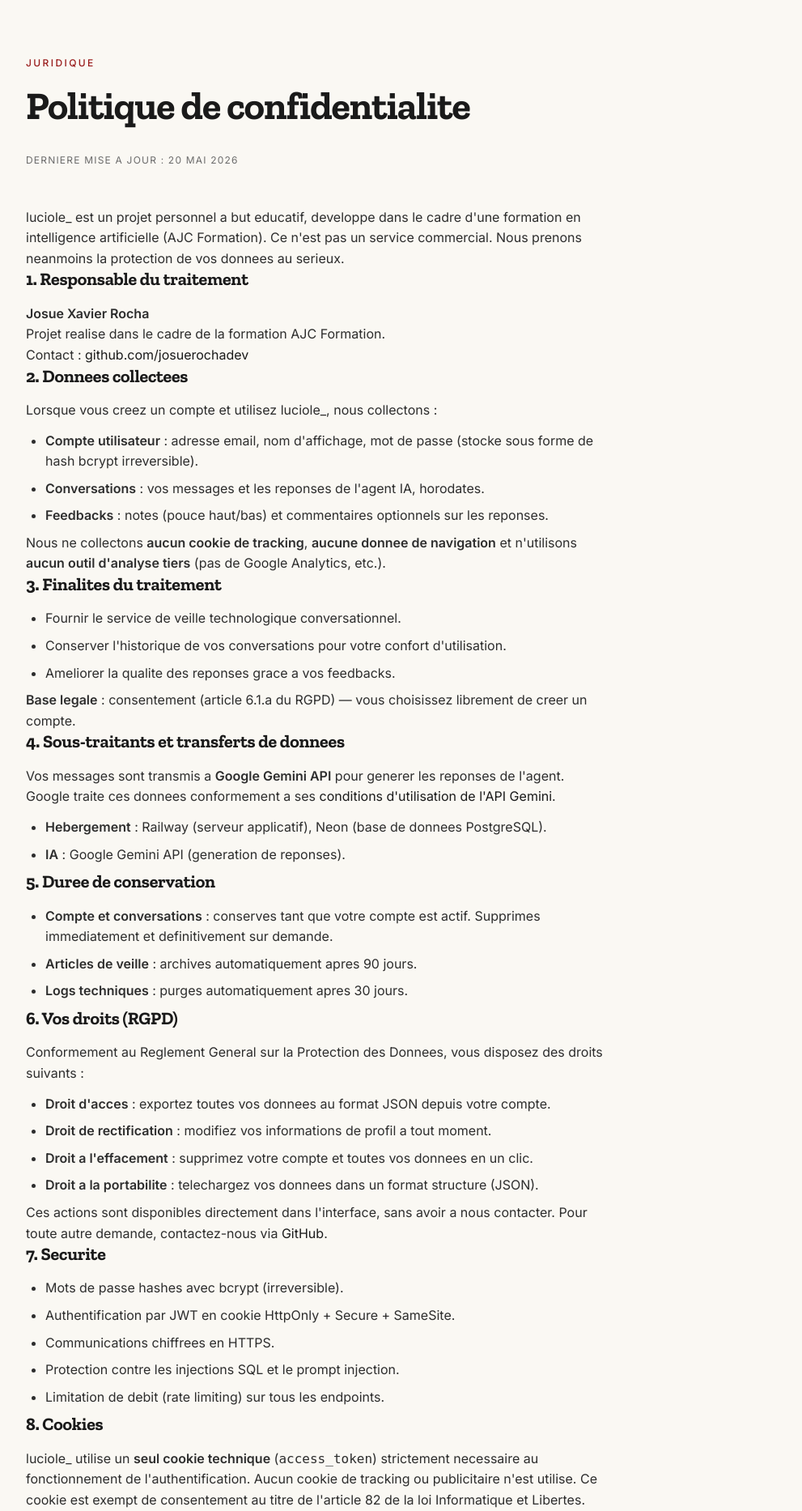
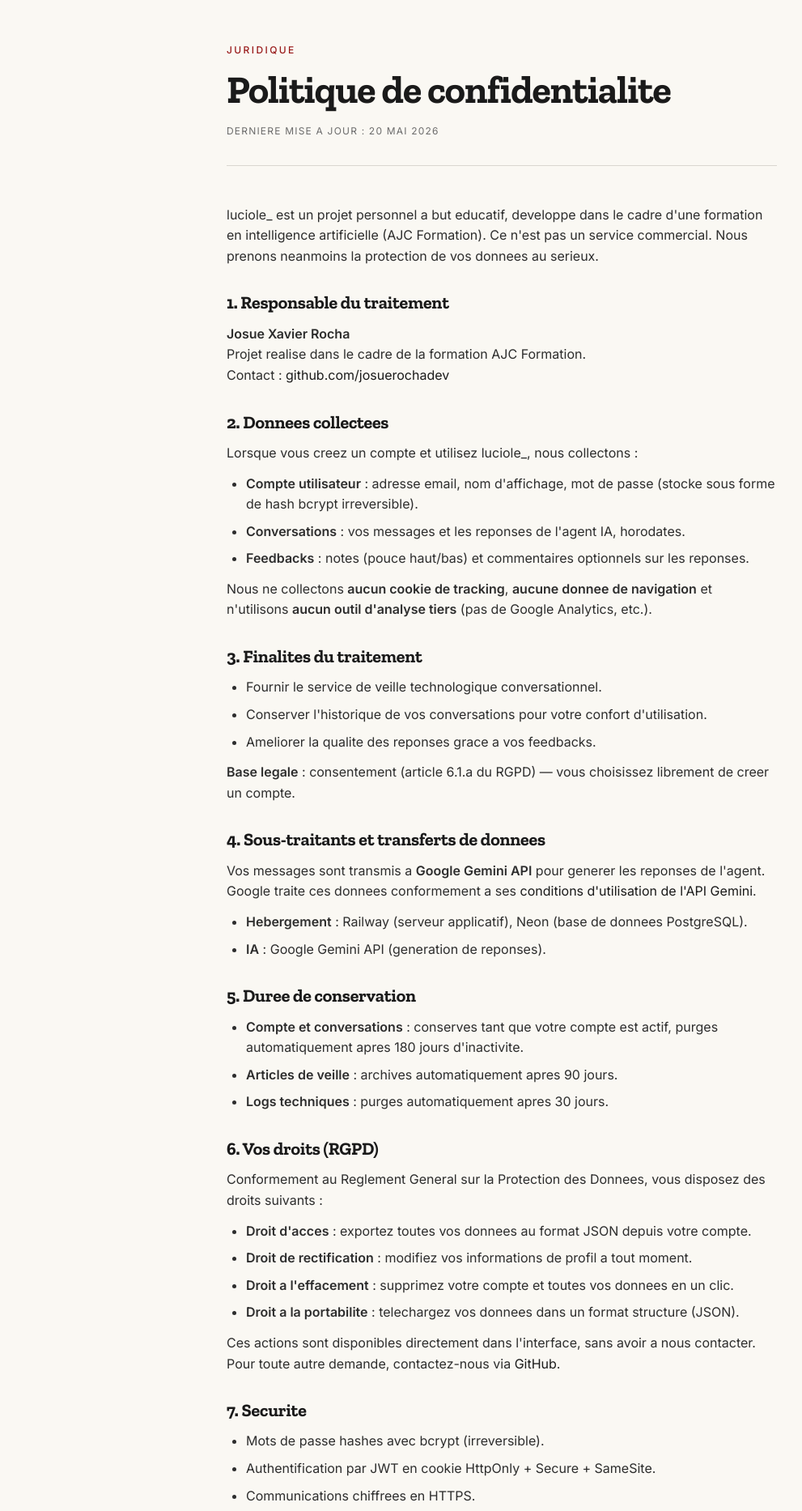
Before and after one commit to josuerochadev/luciole, a Python web app: template templates/privacy.html in a window 1280 px wide. Shown: the part 127-1993 px from the top of the page at 81% size, without its empty margins (20-1011 px from the left). Run offline with Jinja, Linux system fonts and the light colour scheme; the template is opened without the code that fills it, so the values that code supplies are empty.

Commit message:
fix(ui): footer flexbox 4 colonnes + mise en page pages légales
- Footer: passe de grid 3-col à flexbox pour gérer 4+ colonnes
- Pages légales: classe .luciole-legal (680px centré, spacing cohérent)
- Supprime les styles inline des templates privacy/terms
- Ajoute espacement au-dessus des sous-titres numérotés (h2)

Co-Authored-By: Claude Opus 4.6 (1M context) <noreply@anthropic.com>

```diff
--- a/static/luciole.css
+++ b/static/luciole.css
@@ -991,9 +991,10 @@ body.chat-active .luciole-footer {
 }
 
 .luciole-footer-row {
-  display: grid;
-  grid-template-columns: 1fr 1fr 1fr;
-  gap: var(--luciole-space-8);
+  display: flex;
+  flex-wrap: wrap;
+  justify-content: space-between;
+  gap: var(--luciole-space-6) var(--luciole-space-8);
   max-width: var(--luciole-max-width);
   margin: 0 auto;
   padding: 0 var(--luciole-gutter);
@@ -1004,7 +1005,6 @@ body.chat-active .luciole-footer {
   flex-direction: column;
   gap: var(--luciole-space-1);
 }
-.luciole-footer-col:nth-child(2) { text-align: center; }
 .luciole-footer-col:last-child { text-align: right; }
 
 .luciole-footer-label {
@@ -1171,12 +1171,12 @@ body.chat-active .luciole-footer {
     margin-top: var(--luciole-space-12);
   }
   .luciole-footer-row {
-    grid-template-columns: 1fr;
+    flex-direction: column;
+    align-items: center;
     text-align: center;
-    gap: var(--luciole-space-6);
+    gap: var(--luciole-space-4);
   }
   .luciole-footer-col,
-  .luciole-footer-col:nth-child(2),
   .luciole-footer-col:last-child {
     text-align: center;
   }
@@ -1522,20 +1522,54 @@ body.chat-active .luciole-footer {
   text-decoration: underline;
 }
 
+/* Legal pages */
+.luciole-legal {
+  max-width: 680px;
+  margin: 0 auto;
+  padding: var(--luciole-space-12) 0 var(--luciole-space-16);
+}
+
+.luciole-legal-header {
+  margin-bottom: var(--luciole-space-12);
+  padding-bottom: var(--luciole-space-8);
+  border-bottom: 1px solid var(--luciole-rule);
+}
+
+.luciole-legal-header h1 {
+  margin: var(--luciole-space-3) 0 var(--luciole-space-4);
+}
+
 .luciole-legal-section {
   margin-bottom: var(--luciole-space-10);
 }
 
 .luciole-legal-section h2 {
-  margin-bottom: var(--luciole-space-4);
+  margin-top: var(--luciole-space-8);
+  margin-bottom: var(--luciole-space-3);
+}
+
+.luciole-legal-section p {
+  margin-bottom: var(--luciole-space-3);
+}
+
+.luciole-legal-section p:last-child {
+  margin-bottom: 0;
 }
 
 .luciole-legal-section ul {
-  margin-top: var(--luciole-space-3);
+  margin: var(--luciole-space-2) 0 var(--luciole-space-3);
+  padding-left: var(--luciole-space-6);
 }
 
 .luciole-legal-section li {
   margin-bottom: var(--luciole-space-2);
+  line-height: 1.6;
+}
+
+.luciole-legal-footer {
+  margin-top: var(--luciole-space-12);
+  padding-top: var(--luciole-space-6);
+  border-top: 1px solid var(--luciole-rule);
 }
 
 /* User info in masthead */
--- a/templates/privacy.html
+++ b/templates/privacy.html
@@ -1,15 +1,13 @@
 {% extends "base.html" %}
 
 {% block content %}
-<section style="padding: var(--luciole-space-16) 0; max-width: 720px;">
+<section class="luciole-legal">
 
-  <span class="t-eyebrow-accent">Juridique</span>
-  <h1 class="t-display-md" style="margin: var(--luciole-space-4) 0 var(--luciole-space-8);">
-    Politique de confidentialite
-  </h1>
-  <p class="t-meta" style="color: var(--luciole-muted); margin-bottom: var(--luciole-space-12);">
-    Derniere mise a jour : 20 mai 2026
-  </p>
+  <div class="luciole-legal-header">
+    <span class="t-eyebrow-accent">Juridique</span>
+    <h1 class="t-display-md">Politique de confidentialite</h1>
+    <p class="t-meta" style="color: var(--luciole-muted);">Derniere mise a jour : 20 mai 2026</p>
+  </div>
 
   <!-- Intro -->
   <div class="luciole-legal-section">
@@ -35,7 +33,7 @@
     <p class="t-body" style="color: var(--luciole-ink-soft);">
       Lorsque vous creez un compte et utilisez luciole_, nous collectons :
     </p>
-    <ul class="t-body" style="color: var(--luciole-ink-soft); padding-left: var(--luciole-space-6);">
+    <ul class="t-body" style="color: var(--luciole-ink-soft);">
       <li><strong>Compte utilisateur</strong> : adresse email, nom d'affichage, mot de passe (stocke sous forme de hash bcrypt irreversible).</li>
       <li><strong>Conversations</strong> : vos messages et les reponses de l'agent IA, horodates.</li>
       <li><strong>Feedbacks</strong> : notes (pouce haut/bas) et commentaires optionnels sur les reponses.</li>
@@ -48,7 +46,7 @@
   <!-- 3. Finalites -->
   <div class="luciole-legal-section">
     <h2 class="t-headline-sm">3. Finalites du traitement</h2>
-    <ul class="t-body" style="color: var(--luciole-ink-soft); padding-left: var(--luciole-space-6);">
+    <ul class="t-body" style="color: var(--luciole-ink-soft);">
       <li>Fournir le service de veille technologique conversationnel.</li>
       <li>Conserver l'historique de vos conversations pour votre confort d'utilisation.</li>
       <li>Ameliorer la qualite des reponses grace a vos feedbacks.</li>
@@ -66,7 +64,7 @@
       Google traite ces donnees conformement a ses
       <a href="https://ai.google.dev/gemini-api/terms" target="_blank" rel="noopener">conditions d'utilisation de l'API Gemini</a>.
     </p>
-    <ul class="t-body" style="color: var(--luciole-ink-soft); padding-left: var(--luciole-space-6);">
+    <ul class="t-body" style="color: var(--luciole-ink-soft);">
       <li><strong>Hebergement</strong> : Railway (serveur applicatif), Neon (base de donnees PostgreSQL).</li>
       <li><strong>IA</strong> : Google Gemini API (generation de reponses).</li>
     </ul>
@@ -75,8 +73,8 @@
   <!-- 5. Duree de conservation -->
   <div class="luciole-legal-section">
     <h2 class="t-headline-sm">5. Duree de conservation</h2>
-    <ul class="t-body" style="color: var(--luciole-ink-soft); padding-left: var(--luciole-space-6);">
-      <li><strong>Compte et conversations</strong> : conserves tant que votre compte est actif. Supprimes immediatement et definitivement sur demande.</li>
+    <ul class="t-body" style="color: var(--luciole-ink-soft);">
+      <li><strong>Compte et conversations</strong> : conserves tant que votre compte est actif, purges automatiquement apres 180 jours d'inactivite.</li>
       <li><strong>Articles de veille</strong> : archives automatiquement apres 90 jours.</li>
       <li><strong>Logs techniques</strong> : purges automatiquement apres 30 jours.</li>
     </ul>
@@ -88,7 +86,7 @@
     <p class="t-body" style="color: var(--luciole-ink-soft);">
       Conformement au Reglement General sur la Protection des Donnees, vous disposez des droits suivants :
     </p>
-    <ul class="t-body" style="color: var(--luciole-ink-soft); padding-left: var(--luciole-space-6);">
+    <ul class="t-body" style="color: var(--luciole-ink-soft);">
       <li><strong>Droit d'acces</strong> : exportez toutes vos donnees au format JSON depuis votre compte.</li>
       <li><strong>Droit de rectification</strong> : modifiez vos informations de profil a tout moment.</li>
       <li><strong>Droit a l'effacement</strong> : supprimez votre compte et toutes vos donnees en un clic.</li>
@@ -104,7 +102,7 @@
   <!-- 7. Securite -->
   <div class="luciole-legal-section">
     <h2 class="t-headline-sm">7. Securite</h2>
-    <ul class="t-body" style="color: var(--luciole-ink-soft); padding-left: var(--luciole-space-6);">
+    <ul class="t-body" style="color: var(--luciole-ink-soft);">
       <li>Mots de passe hashes avec bcrypt (irreversible).</li>
       <li>Authentification par JWT en cookie HttpOnly + Secure + SameSite.</li>
       <li>Communications chiffrees en HTTPS.</li>
@@ -142,15 +140,14 @@
     <p class="t-body" style="color: var(--luciole-ink-soft);">
       Conformement a l'article 33 du RGPD, en cas de violation de donnees a caractere personnel, nous nous engageons a :
     </p>
-    <ul class="t-body" style="color: var(--luciole-ink-soft); padding-left: var(--luciole-space-6);">
+    <ul class="t-body" style="color: var(--luciole-ink-soft);">
       <li>Notifier la CNIL dans les <strong>72 heures</strong> suivant la decouverte de la violation.</li>
       <li>Informer les utilisateurs concernes si la violation presente un risque eleve pour leurs droits et libertes.</li>
       <li>Documenter l'incident et les mesures correctives prises.</li>
     </ul>
   </div>
 
-  <!-- Links -->
-  <div style="margin-top: var(--luciole-space-12); padding-top: var(--luciole-space-8); border-top: 1px solid var(--luciole-border);">
+  <div class="luciole-legal-footer">
     <a href="/terms" class="t-body" style="color: var(--luciole-accent);">
       Conditions generales d'utilisation &rarr;
     </a>
```
Also changed, not shown: templates/terms.html (+8 -11 lines).
